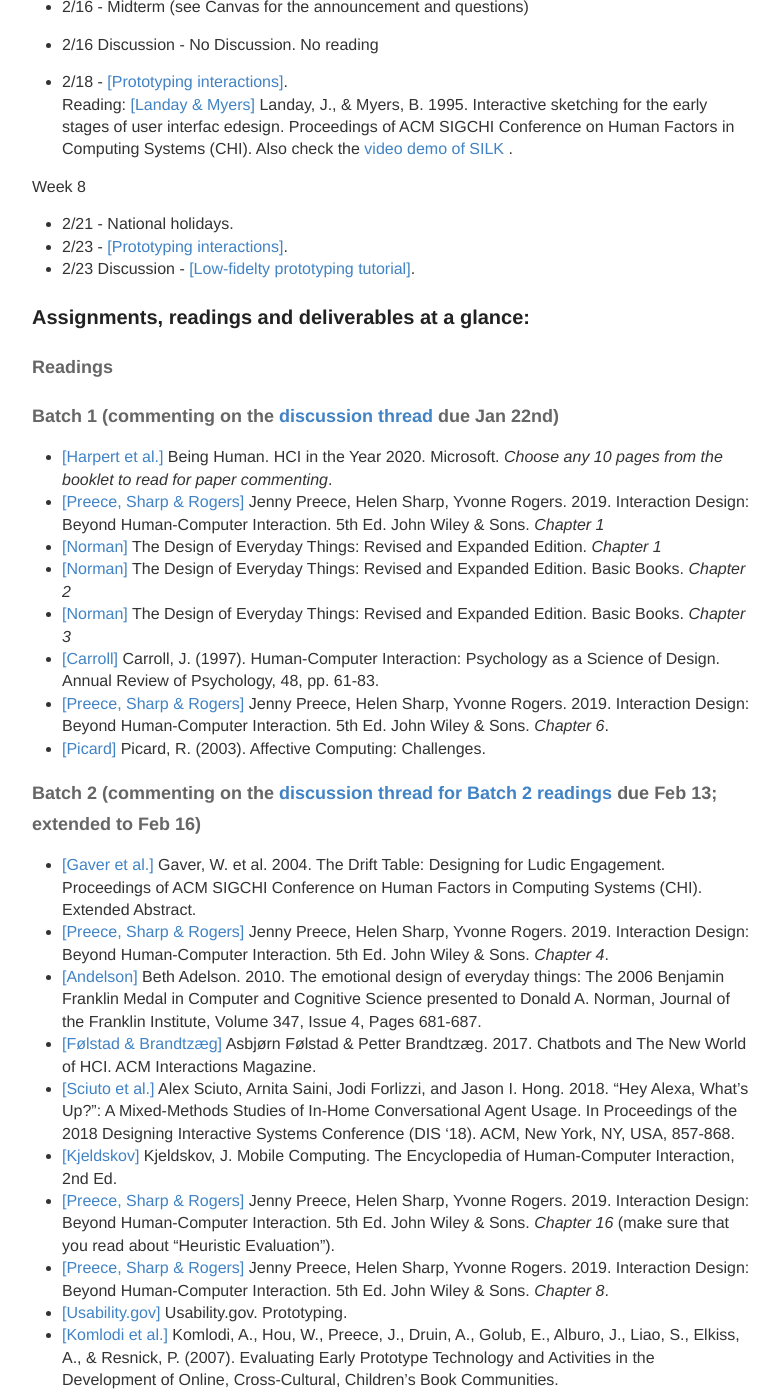
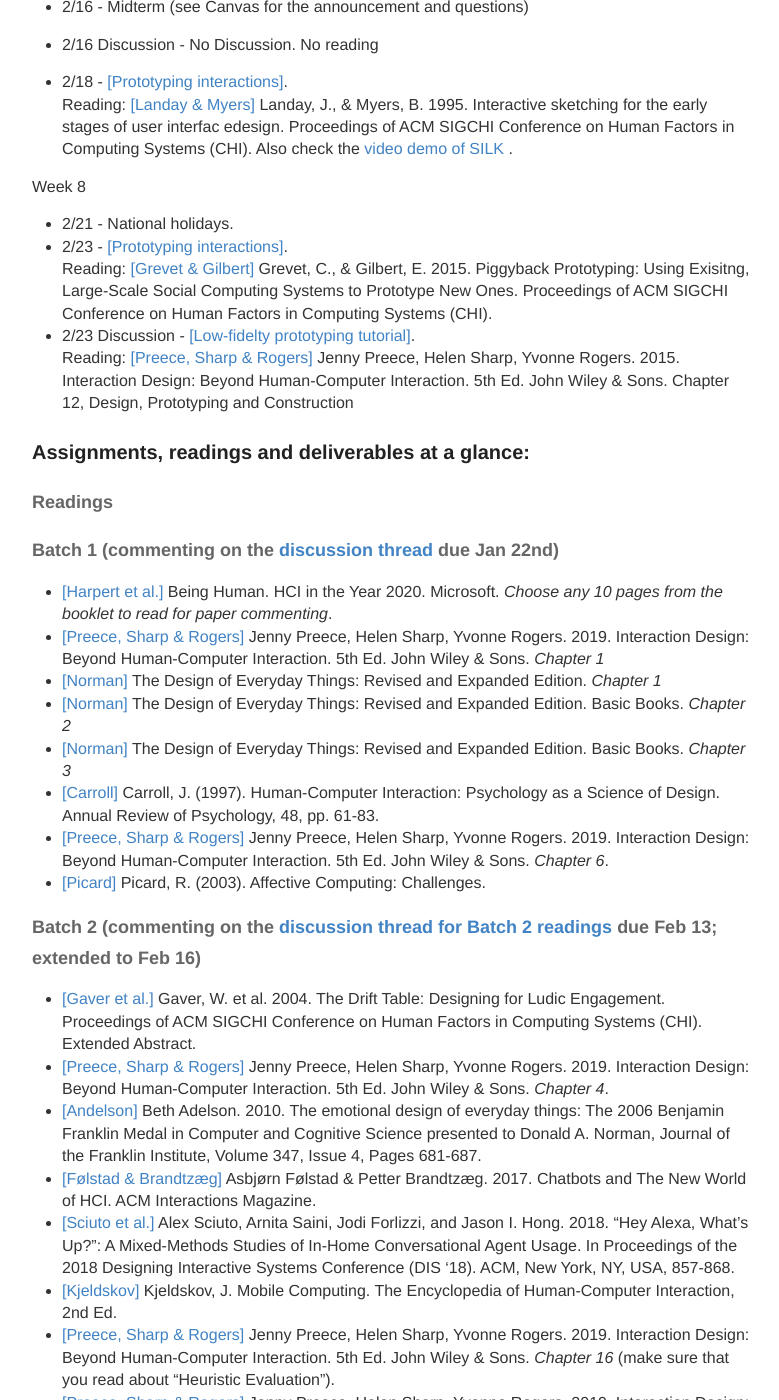
Before and after one commit to hciwang/hciwang.github.io, a Jekyll site: the page built from _posts/2022-1-1-lectures.md, in a window 1280 px wide and 1400 px high, scrolled down 2771 px. Shown: the whole window, without its empty margins (248-1027 px from the left). Built offline with Jekyll 4.4.1, drawn with Linux system fonts in a browser that asks for light colours; some of the changed text lies outside the part shown.

Commit message:
Update 2022-1-1-lectures.md

```diff
--- a/_posts/2022-1-1-lectures.md
+++ b/_posts/2022-1-1-lectures.md
@@ -109,7 +109,9 @@
 Week 8
 - 2/21 - National holidays.
 - 2/23 - [[Prototyping interactions]](https://canvas.ucdavis.edu/courses/633616/files/folder/Misc%20files?preview=15839925).
+Reading: [[Grevet & Gilbert]](https://canvas.ucdavis.edu/courses/633616/files/folder/Misc%20files?preview=15909847)  Grevet, C., & Gilbert, E. 2015. Piggyback Prototyping: Using Exisitng, Large-Scale Social Computing Systems to Prototype New Ones. Proceedings of ACM SIGCHI Conference on Human Factors in Computing Systems (CHI).
 - 2/23 Discussion - [[Low-fidelty prototyping tutorial]](https://canvas.ucdavis.edu/courses/633616/files/folder/Discussion%20slides?preview=15897684).
+Reading: [[Preece, Sharp & Rogers]](http://www.id-book.com/) Jenny Preece, Helen Sharp, Yvonne Rogers. 2015. Interaction Design: Beyond Human-Computer Interaction. 5th Ed. John Wiley & Sons. Chapter 12, Design, Prototyping and Construction
 
 ### Assignments, readings and deliverables at a glance:
 
@@ -138,6 +140,8 @@
 
 #### Batch 3 (commenting on the [discussion thread for Batch 3 readings](https://canvas.ucdavis.edu/courses/633616/discussion_topics/891878) due Mar 11)
 - [[Landay & Myers]](https://canvas.ucdavis.edu/courses/633616/files/folder/Misc%20files?preview=15839925) Landay, J., & Myers, B. 1995. Interactive sketching for the early stages of user interfac edesign. Proceedings of ACM SIGCHI Conference on Human Factors in Computing Systems (CHI). Also check the [video demo of SILK](https://www.youtube.com/watch?v=VLQcW6SpJ88).
+- [[Grevet & Gilbert]](https://canvas.ucdavis.edu/courses/633616/files/folder/Misc%20files?preview=15909847)  Grevet, C., & Gilbert, E. 2015. Piggyback Prototyping: Using Exisitng, Large-Scale Social Computing Systems to Prototype New Ones. Proceedings of ACM SIGCHI Conference on Human Factors in Computing Systems (CHI).
+- [[Preece, Sharp & Rogers]](http://www.id-book.com/) Jenny Preece, Helen Sharp, Yvonne Rogers. 2015. Interaction Design: Beyond Human-Computer Interaction. 5th Ed. John Wiley & Sons. Chapter 12, Design, Prototyping and Construction
 
 
 #### Individual assignments
```
